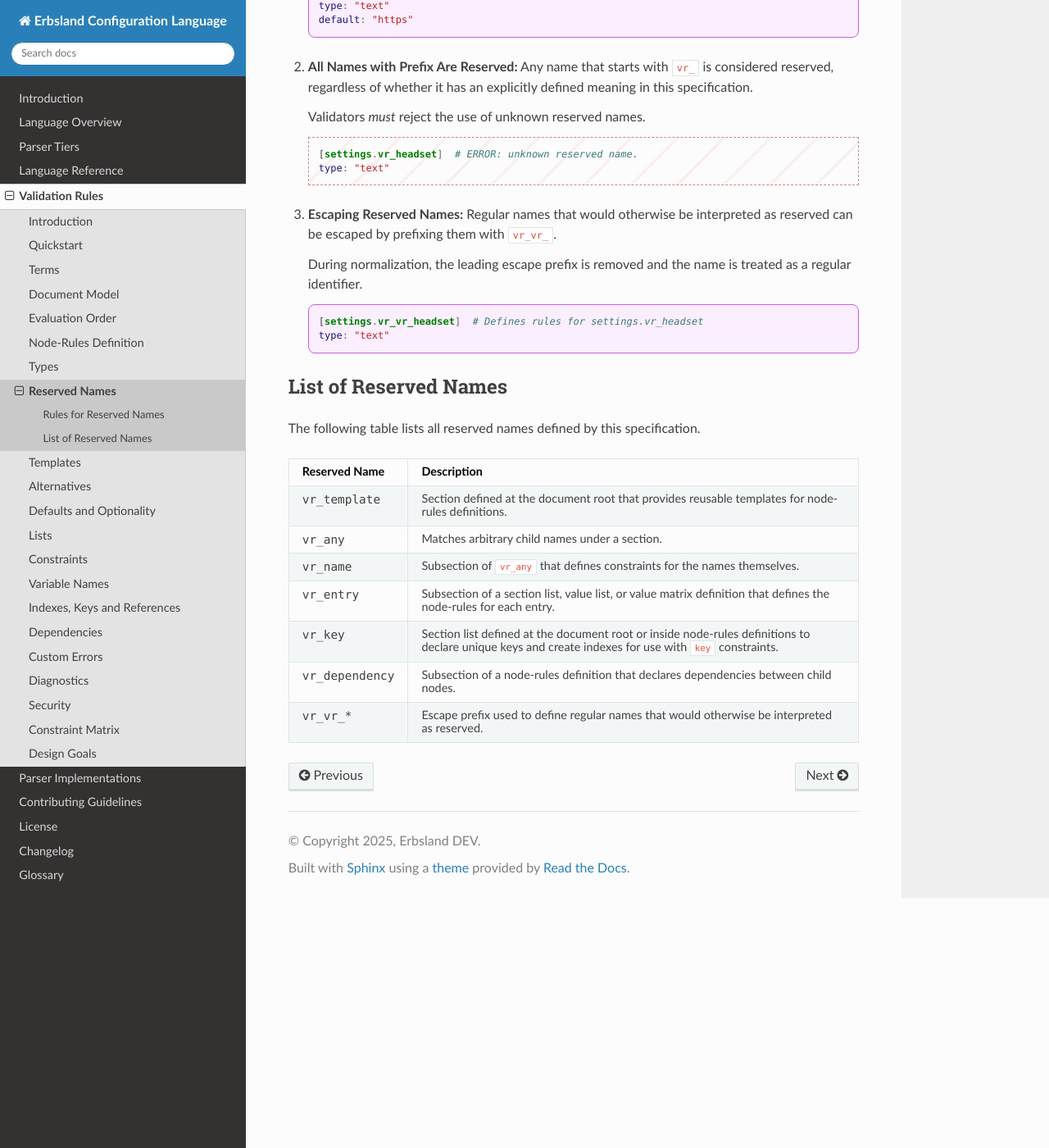
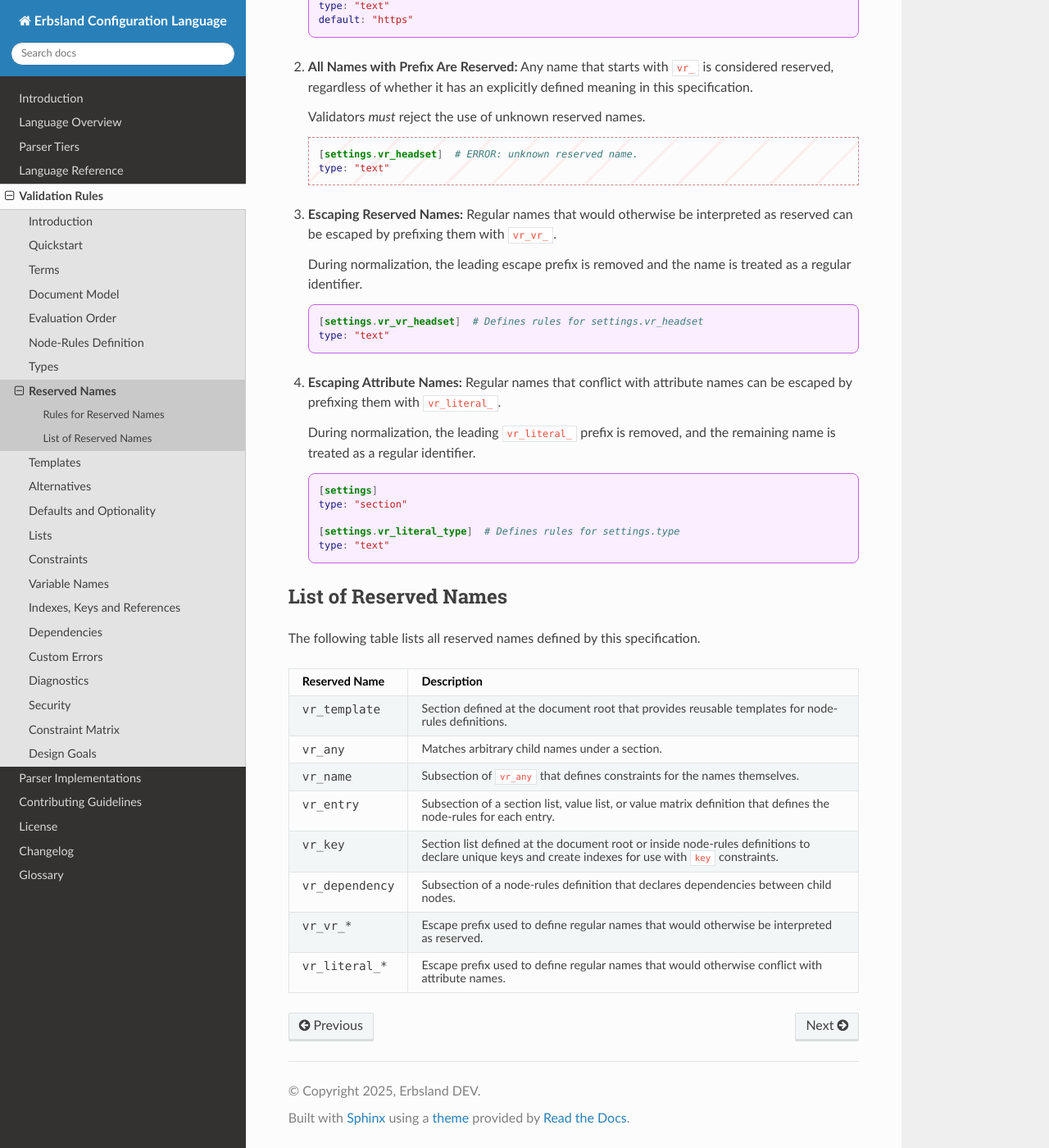
Before and after one commit to erbsland-dev/erbsland-lang-config-doc, a Sphinx documentation site: the page built from doc/validation-rules/reserved.rst, in a window 1280 px wide and 1400 px high, scrolled down 695 px. Shown: the whole window at 82% size. Built offline with Sphinx 7.4.7 and the Read the Docs theme 3.1.0, drawn with Linux system fonts in a browser that asks for light colours; pages that are not in the unit, such as notebooks, are missing from menus.

Commit message:
Extended/clarified the validation-rules specification.
- Extended the validation-rules specification with the ``vr_literal_`` escape prefix for names that conflict with attribute names.
- Clarified that templates can be used for ``vr_name`` definitions, subject to the same type and constraint restrictions as inline definitions.
- Modernized the GitHub workflow.
- Updated the Python dependencies.

```diff
--- a/doc/validation-rules/reserved.rst
+++ b/doc/validation-rules/reserved.rst
@@ -65,6 +65,22 @@ Rules for Reserved Names
         [settings.vr_vr_headset]  # Defines rules for settings.vr_headset
         type: "text"
 
+#.  **Escaping Attribute Names:**
+    Regular names that conflict with attribute names can be escaped by prefixing
+    them with ``vr_literal_``.
+
+    During normalization, the leading ``vr_literal_`` prefix is removed, and the
+    remaining name is treated as a regular identifier.
+
+    .. code-block:: erbsland-conf
+        :class: validation-rules
+
+        [settings]
+        type: "section"
+
+        [settings.vr_literal_type]  # Defines rules for settings.type
+        type: "text"
+
 List of Reserved Names
 ======================
 
@@ -97,3 +113,6 @@ The following table lists all reserved names defined by this specification.
     *   -   vr_vr_*
         -   Escape prefix used to define regular names that would otherwise be
             interpreted as reserved.
+    *   -   vr_literal_*
+        -   Escape prefix used to define regular names that would otherwise
+            conflict with attribute names.
```
Also changed, not shown: doc/changelog.rst (+8 -0 lines), doc/parser-implementations.rst (+23 -0 lines), doc/validation-rules/templates.rst (+19 -0 lines), requirements-dev.txt (+26 -24 lines), requirements.txt (+13 -13 lines), 5 other files.
